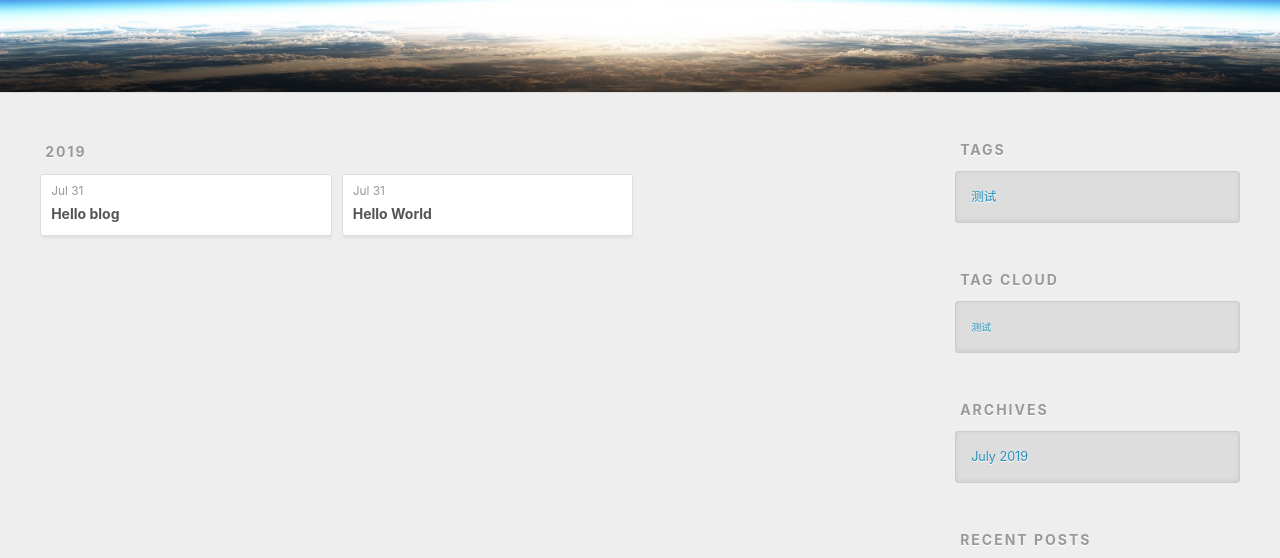
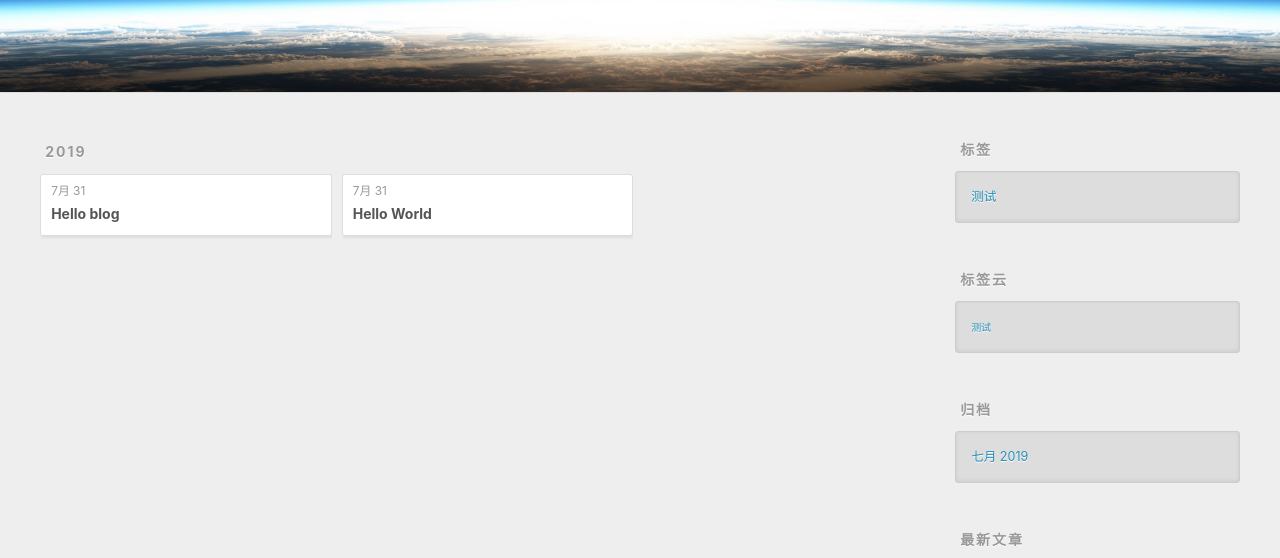
Before and after one commit to RexOrangeChen/RexOrangeChen, a plain HTML site: page archives/index.html in a window 1280 px wide. Shown: the part 208-766 px from the top of the page. Drawn offline with nearby package versions, Linux system fonts and the light colour scheme.

Commit message:
Site updated: 2019-07-31 01:41:52

```diff
--- a/archives/index.html
+++ b/archives/index.html
@@ -5,13 +5,13 @@
 
 
 
-  <title>Archives | Mr. Jiao</title>
+  <title>归档 | Mr. Jiao</title>
   <meta name="viewport" content="width=device-width, initial-scale=1, maximum-scale=1">
   <meta property="og:type" content="website">
 <meta property="og:title" content="Mr. Jiao">
 <meta property="og:url" content="http://yoursite.com/archives/index.html">
 <meta property="og:site_name" content="Mr. Jiao">
-<meta property="og:locale" content="CN, EN">
+<meta property="og:locale" content="zh-CN">
 <meta name="twitter:card" content="summary">
 <meta name="twitter:title" content="Mr. Jiao">
 
@@ -55,7 +55,7 @@
 
           <a id="nav-rss-link" class="nav-icon" href="/atom.xml" title="RSS Feed"></a>
 
-        <a id="nav-search-btn" class="nav-icon" title="Search"></a>
+        <a id="nav-search-btn" class="nav-icon" title="搜索"></a>
       </nav>
       <div id="search-form-wrap">
         <form action="//google.com/search" method="get" accept-charset="UTF-8" class="search-form"><input type="search" name="q" class="search-form-input" placeholder="Search"><button type="submit" class="search-form-submit">&#xF002;</button><input type="hidden" name="sitesearch" value="http://yoursite.com"></form>
@@ -81,7 +81,7 @@
   <div class="archive-article-inner">
     <header class="archive-article-header">
       <a href="/2019/07/31/MMP/" class="archive-article-date">
-  <time datetime="2019-07-31T05:31:47.254Z" itemprop="datePublished">Jul 31</time>
+  <time datetime="2019-07-31T05:31:47.254Z" itemprop="datePublished">7月 31</time>
 </a>
 
 
@@ -100,7 +100,7 @@
   <div class="archive-article-inner">
     <header class="archive-article-header">
       <a href="/2019/07/31/hello-world/" class="archive-article-date">
-  <time datetime="2019-07-31T04:23:31.556Z" itemprop="datePublished">Jul 31</time>
+  <time datetime="2019-07-31T04:23:31.556Z" itemprop="datePublished">7月 31</time>
 </a>
 
 
@@ -127,7 +127,7 @@
 
 
   <div class="widget-wrap">
-    <h3 class="widget-title">Tags</h3>
+    <h3 class="widget-title">标签</h3>
     <div class="widget">
       <ul class="tag-list"><li class="tag-list-item"><a class="tag-list-link" href="/tags/测试/">测试</a></li></ul>
     </div>
@@ -137,7 +137,7 @@
 
 
   <div class="widget-wrap">
-    <h3 class="widget-title">Tag Cloud</h3>
+    <h3 class="widget-title">标签云</h3>
     <div class="widget tagcloud">
       <a href="/tags/测试/" style="font-size: 10px;">测试</a>
     </div>
@@ -146,9 +146,9 @@
 
 
   <div class="widget-wrap">
-    <h3 class="widget-title">Archives</h3>
+    <h3 class="widget-title">归档</h3>
     <div class="widget">
-      <ul class="archive-list"><li class="archive-list-item"><a class="archive-list-link" href="/archives/2019/07/">July 2019</a></li></ul>
+      <ul class="archive-list"><li class="archive-list-item"><a class="archive-list-link" href="/archives/2019/07/">七月 2019</a></li></ul>
     </div>
   </div>
 
@@ -156,7 +156,7 @@
 
 
   <div class="widget-wrap">
-    <h3 class="widget-title">Recent Posts</h3>
+    <h3 class="widget-title">最新文章</h3>
     <div class="widget">
       <ul>
 
```
Also changed, not shown: 2019/07/31/MMP/index.html (+8 -8 lines), 2019/07/31/hello-world/index.html (+8 -8 lines), archives/2019/07/index.html (+10 -10 lines), archives/2019/index.html (+10 -10 lines), index.html (+9 -9 lines), tags/测试/index.html (+8 -8 lines).
